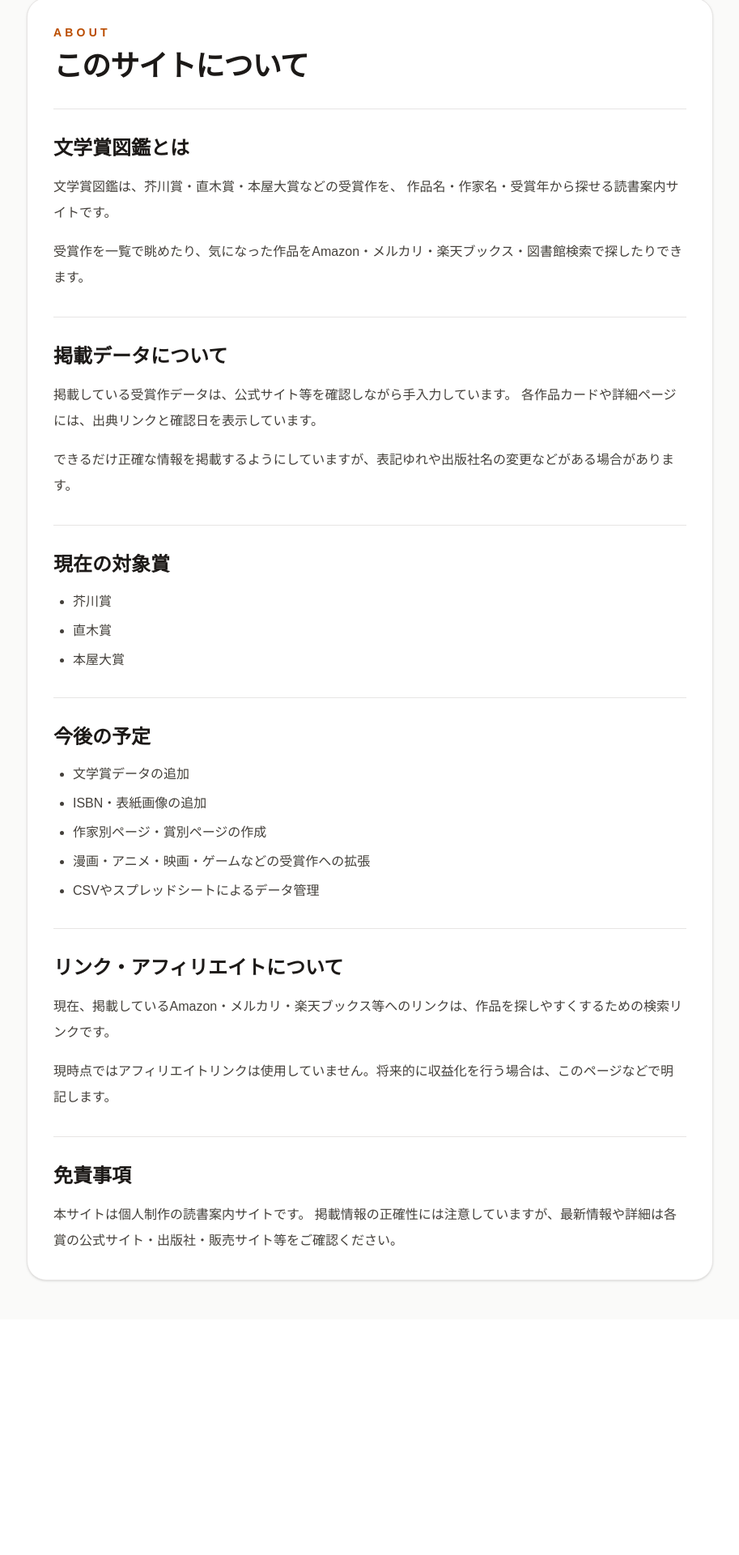
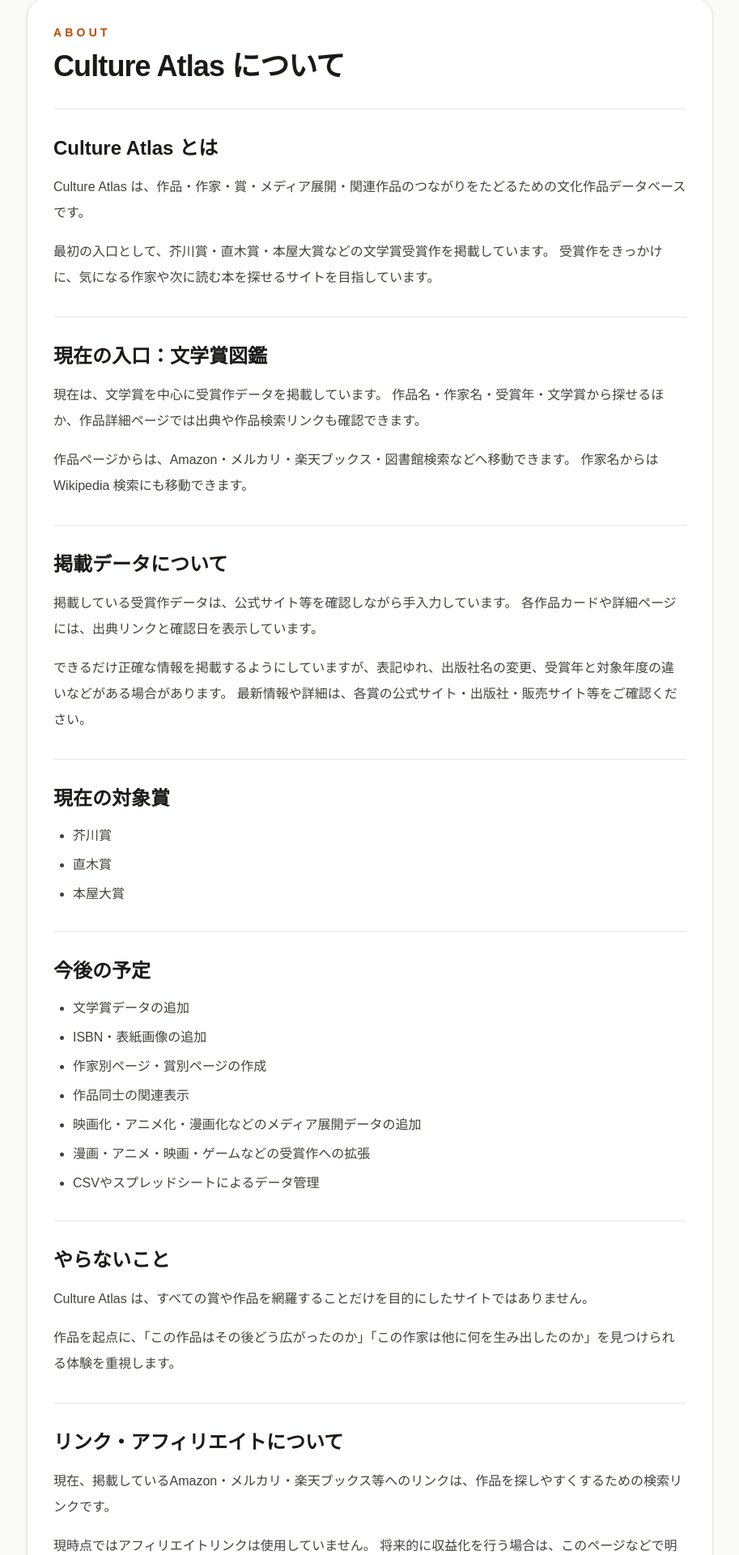
Before and after one commit to fel-an-Studio/bungakusho-zukan, a Next.js app: page /about in a window 1280 px wide. Shown: the part 196-2116 px from the top of the page at 81% size, without its empty margins (183-1096 px from the left). Before the commit the page ends 1825 px from the top, so only its background shows below. Built offline with nearby package versions, Linux system fonts and the light colour scheme.

Commit message:
Update about and README for Culture Atlas

```diff
--- a/app/about/page.tsx
+++ b/app/about/page.tsx
@@ -20,17 +20,29 @@ export default function AboutPage() {
           </p>
 
           <h1 className="text-4xl font-bold tracking-tight">
-            このサイトについて
+            Culture Atlas について
           </h1>
 
           <section className="mt-8 border-t border-stone-200 pt-8">
-            <h2 className="text-2xl font-bold">文学賞図鑑とは</h2>
+            <h2 className="text-2xl font-bold">Culture Atlas とは</h2>
             <p className="mt-4 leading-8 text-stone-700">
-              文学賞図鑑は、芥川賞・直木賞・本屋大賞などの受賞作を、
-              作品名・作家名・受賞年から探せる読書案内サイトです。
+              Culture Atlas は、作品・作家・賞・メディア展開・関連作品のつながりをたどるための文化作品データベースです。
             </p>
             <p className="mt-4 leading-8 text-stone-700">
-              受賞作を一覧で眺めたり、気になった作品をAmazon・メルカリ・楽天ブックス・図書館検索で探したりできます。
+              最初の入口として、芥川賞・直木賞・本屋大賞などの文学賞受賞作を掲載しています。
+              受賞作をきっかけに、気になる作家や次に読む本を探せるサイトを目指しています。
+            </p>
+          </section>
+
+          <section className="mt-8 border-t border-stone-200 pt-8">
+            <h2 className="text-2xl font-bold">現在の入口：文学賞図鑑</h2>
+            <p className="mt-4 leading-8 text-stone-700">
+              現在は、文学賞を中心に受賞作データを掲載しています。
+              作品名・作家名・受賞年・文学賞から探せるほか、作品詳細ページでは出典や作品検索リンクも確認できます。
+            </p>
+            <p className="mt-4 leading-8 text-stone-700">
+              作品ページからは、Amazon・メルカリ・楽天ブックス・図書館検索などへ移動できます。
+              作家名からは Wikipedia 検索にも移動できます。
             </p>
           </section>
 
@@ -41,7 +53,8 @@ export default function AboutPage() {
               各作品カードや詳細ページには、出典リンクと確認日を表示しています。
             </p>
             <p className="mt-4 leading-8 text-stone-700">
-              できるだけ正確な情報を掲載するようにしていますが、表記ゆれや出版社名の変更などがある場合があります。
+              できるだけ正確な情報を掲載するようにしていますが、表記ゆれ、出版社名の変更、受賞年と対象年度の違いなどがある場合があります。
+              最新情報や詳細は、各賞の公式サイト・出版社・販売サイト等をご確認ください。
             </p>
           </section>
 
@@ -60,25 +73,40 @@ export default function AboutPage() {
               <li>文学賞データの追加</li>
               <li>ISBN・表紙画像の追加</li>
               <li>作家別ページ・賞別ページの作成</li>
+              <li>作品同士の関連表示</li>
+              <li>映画化・アニメ化・漫画化などのメディア展開データの追加</li>
               <li>漫画・アニメ・映画・ゲームなどの受賞作への拡張</li>
               <li>CSVやスプレッドシートによるデータ管理</li>
             </ul>
           </section>
 
           <section className="mt-8 border-t border-stone-200 pt-8">
-            <h2 className="text-2xl font-bold">リンク・アフィリエイトについて</h2>
+            <h2 className="text-2xl font-bold">やらないこと</h2>
+            <p className="mt-4 leading-8 text-stone-700">
+              Culture Atlas は、すべての賞や作品を網羅することだけを目的にしたサイトではありません。
+            </p>
+            <p className="mt-4 leading-8 text-stone-700">
+              作品を起点に、「この作品はその後どう広がったのか」「この作家は他に何を生み出したのか」を見つけられる体験を重視します。
+            </p>
+          </section>
+
+          <section className="mt-8 border-t border-stone-200 pt-8">
+            <h2 className="text-2xl font-bold">
+              リンク・アフィリエイトについて
+            </h2>
             <p className="mt-4 leading-8 text-stone-700">
               現在、掲載しているAmazon・メルカリ・楽天ブックス等へのリンクは、作品を探しやすくするための検索リンクです。
             </p>
             <p className="mt-4 leading-8 text-stone-700">
-              現時点ではアフィリエイトリンクは使用していません。将来的に収益化を行う場合は、このページなどで明記します。
+              現時点ではアフィリエイトリンクは使用していません。
+              将来的に収益化を行う場合は、このページなどで明記します。
             </p>
           </section>
 
           <section className="mt-8 border-t border-stone-200 pt-8">
             <h2 className="text-2xl font-bold">免責事項</h2>
             <p className="mt-4 leading-8 text-stone-700">
-              本サイトは個人制作の読書案内サイトです。
+              本サイトは個人制作の文化作品データベースです。
               掲載情報の正確性には注意していますが、最新情報や詳細は各賞の公式サイト・出版社・販売サイト等をご確認ください。
             </p>
           </section>
```
Also changed, not shown: 1 other file (tests, documents, lock files or other folders).
